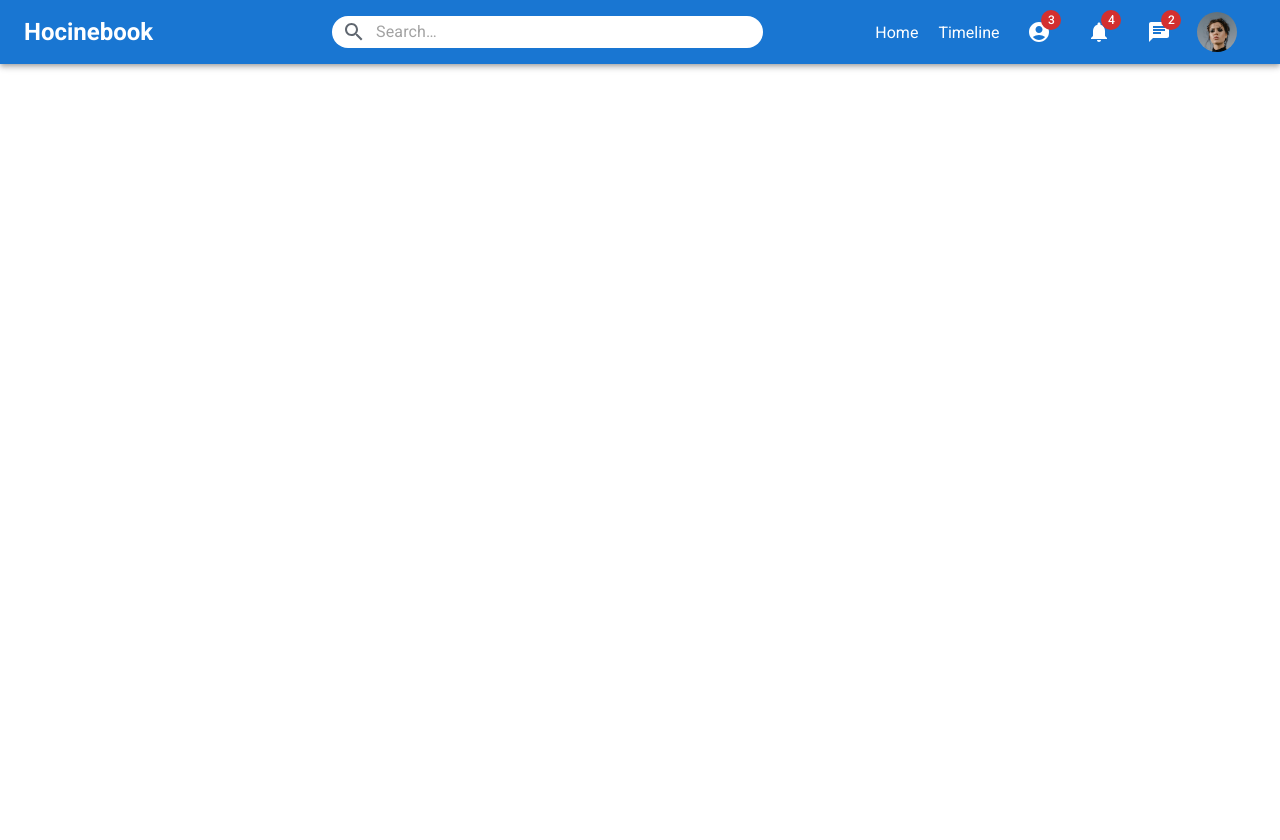
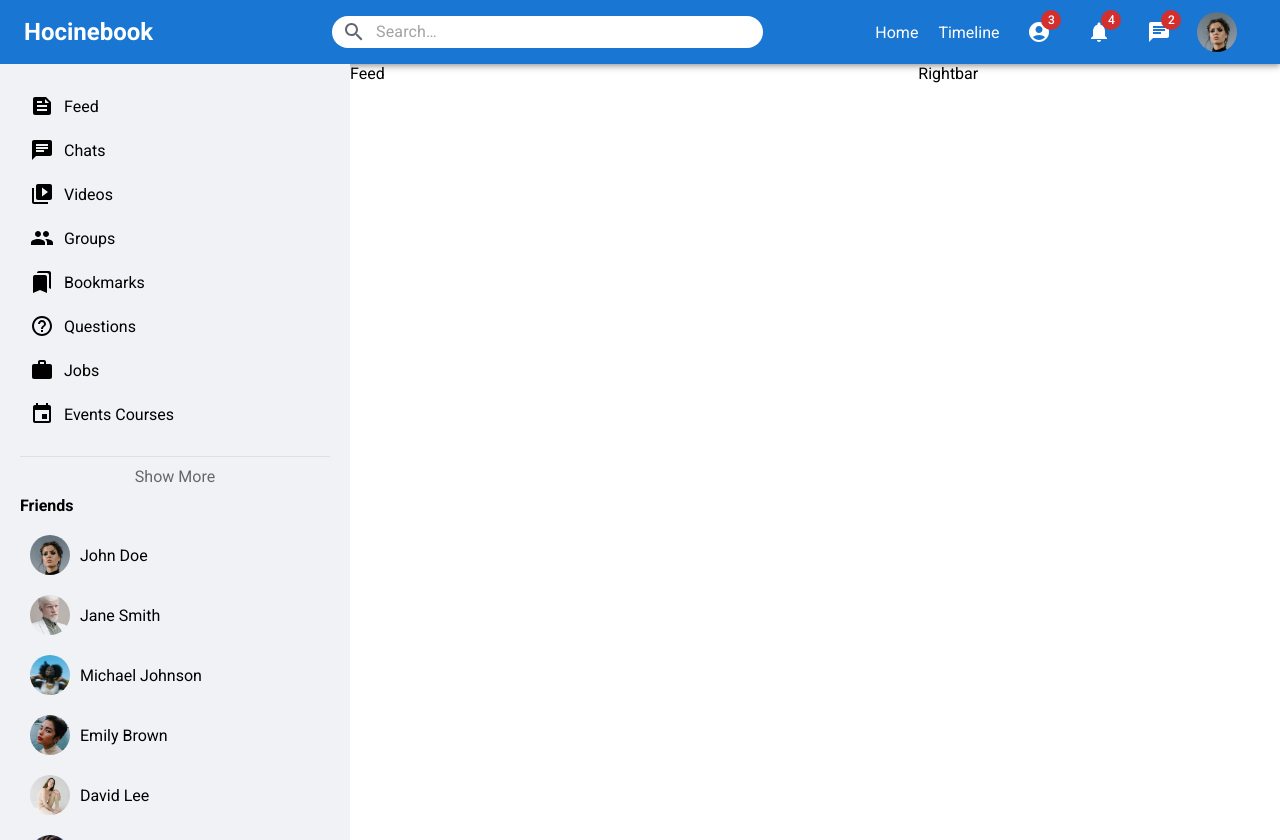
Before and after one commit to hocine-dev/React-Node.js-Social-Media-App, a React (Create React App) app in the folder hocinebook/: page / in a window 1280 px wide. Before the commit the page ends 800 px from the top, so only its background shows below. Built offline with nearby package versions, Linux system fonts and the light colour scheme.

Commit message:
add sidebar

```diff
--- /dev/null
+++ b/hocinebook/src/components/feed/Feed.js
@@ -0,0 +1,9 @@
+import React from 'react'
+
+const Feed = () => {
+  return (
+    <div className='feed'>Feed</div>
+  )
+}
+
+export default Feed
--- /dev/null
+++ b/hocinebook/src/components/rightbar/Rightbar.js
@@ -0,0 +1,9 @@
+import React from 'react'
+
+const Rightbar = () => {
+  return (
+    <div className='rightbar'>Rightbar</div>
+  )
+}
+
+export default Rightbar
--- /dev/null
+++ b/hocinebook/src/components/sidebar/Sidebar.js
@@ -0,0 +1,76 @@
+import React from 'react';
+import './sidebar.css';
+import { Avatar } from '@mui/material';
+import { Feed, Chat, VideoLibrary, Group, Bookmarks, HelpOutline, Work, Event, School } from '@mui/icons-material';
+
+const Sidebar = () => {
+  return (
+    <div className="sidebar">
+      <div className="options">
+        <div className="option">
+          <Feed className="icon" />
+          <p>Feed</p>
+        </div>
+        <div className="option">
+          <Chat className="icon" />
+          <p>Chats</p>
+        </div>
+        <div className="option">
+          <VideoLibrary className="icon" />
+          <p>Videos</p>
+        </div>
+        <div className="option">
+          <Group className="icon" />
+          <p>Groups</p>
+        </div>
+        <div className="option">
+          <Bookmarks className="icon" />
+          <p>Bookmarks</p>
+        </div>
+        <div className="option">
+          <HelpOutline className="icon" />
+          <p>Questions</p>
+        </div>
+        <div className="option">
+          <Work className="icon" />
+          <p>Jobs</p>
+        </div>
+        <div className="option">
+          <Event className="icon" />
+          <p>Events Courses</p>
+        </div>
+      </div>
+
+      <div className="showMore">
+        <p>Show More</p>
+      </div>
+
+      <div className="friends">
+        <p className="sectionTitle">Friends</p>
+        <div className="friendList">
+          {dummyFriends.map((friend, index) => (
+            <div key={index} className="friend">
+              <Avatar src={`/assets/person/${index + 1}.jpeg`} alt={`Friend ${index + 1}`} className="friendAvatar" />
+              <p>{friend}</p>
+            </div>
+          ))}
+        </div>
+      </div>
+    </div>
+  );
+};
+
+const dummyFriends = [
+  'John Doe',
+  'Jane Smith',
+  'Michael Johnson',
+  'Emily Brown',
+  'David Lee',
+  'Sarah Wilson',
+  'James Garcia',
+  'Jennifer Martinez',
+  'Robert Davis',
+  'Lisa Rodriguez'
+];
+
+export default Sidebar;
--- /dev/null
+++ b/hocinebook/src/components/sidebar/sidebar.css
@@ -0,0 +1,85 @@
+.sidebar {
+    flex: 3;
+    height: calc(100vh - 64px);
+    background-color: #f0f2f5;
+    padding: 20px;
+    overflow-y: scroll;
+  }
+
+  .options {
+    margin-bottom: 20px;
+  }
+
+  .option {
+    display: flex;
+    align-items: center;
+    padding: 10px;
+    cursor: pointer;
+  }
+
+  .option:hover {
+    background-color: #e4e6eb;
+  }
+
+  .icon {
+    margin-right: 10px;
+  }
+
+  .showMore {
+    padding: 10px;
+    cursor: pointer;
+    text-align: center;
+    border-top: 1px solid #dddfe2;
+    margin-top: 10px;
+    color: #65676b;
+  }
+
+  .showMore:hover {
+    background-color: #e4e6eb;
+  }
+
+  .sectionTitle {
+    font-weight: bold;
+    margin-bottom: 10px;
+  }
+
+  .friendList {
+    display: flex;
+    flex-direction: column;
+  }
+
+  .friend {
+    display: flex;
+    align-items: center;
+    padding: 10px;
+  }
+
+  .friendAvatar {
+    margin-right: 10px;
+  }
+
+  .sidebar {
+    flex: 3;
+    height: calc(100vh - 64px);
+    background-color: #f0f2f5;
+    padding: 20px;
+    overflow-y: auto; /* Use 'auto' instead of 'scroll' to only show scrollbar when needed */
+  }
+
+  /* Custom scrollbar styles */
+  .sidebar::-webkit-scrollbar {
+    width: 8px; /* Set the width of the scrollbar */
+  }
+
+  .sidebar::-webkit-scrollbar-track {
+    background: #f0f2f5; /* Color of the scrollbar track */
+  }
+
+  .sidebar::-webkit-scrollbar-thumb {
+    background-color: #ccc; /* Color of the scrollbar thumb */
+    border-radius: 4px; /* Rounded corners of the scrollbar thumb */
+  }
+
+  .sidebar::-webkit-scrollbar-thumb:hover {
+    background-color: #b3b3b3; /* Hover color of the scrollbar thumb */
+  }
--- a/hocinebook/src/pages/home/Home.js
+++ b/hocinebook/src/pages/home/Home.js
@@ -1,10 +1,21 @@
 import React from 'react'
 import Topbar from '../../components/topbar/Topbar';
+import Sidebar from '../../components/sidebar/Sidebar';
+import Rightbar from '../../components/rightbar/Rightbar';
+import Feed from '../../components/feed/Feed';
+import "./home.css"
 
 
 function Home() {
   return (
+    <>
     <Topbar/>
+    <div className='homeContainer'>
+      <Sidebar/>
+      <Feed/>
+      <Rightbar/>
+    </div>
+    </>
   )
 }
 
--- a/hocinebook/src/pages/home/home.css
+++ b/hocinebook/src/pages/home/home.css
@@ -0,0 +1,15 @@
+.homeContainer {
+  display: flex;
+}
+.sidebar {
+  flex: 3;
+  height: calc(100vh-64px);
+}
+.feed {
+  flex: 5.5;
+  height: calc(100vh-64px);
+}
+.rightbar {
+  flex: 3.5;
+  height: calc(100vh-64px);
+}
```
Also changed, not shown: hocinebook/src/components/feed/feed.css (added), hocinebook/src/components/rightbar/rightbar.css (added).
